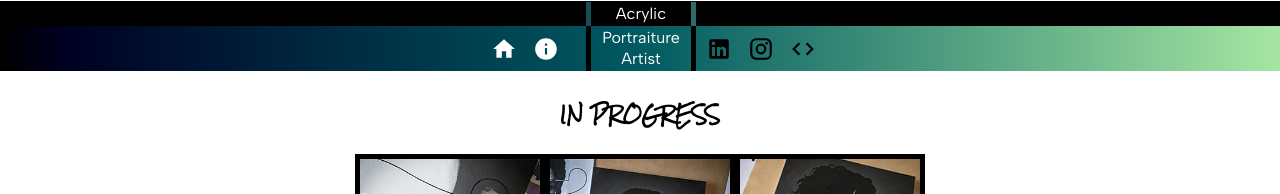
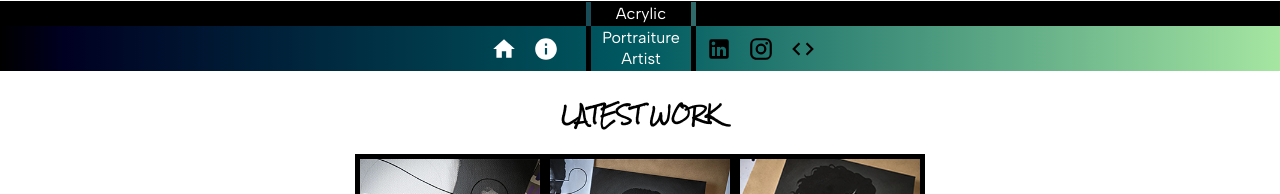
Before and after one commit to librarykrystal/art-portfolio, a React (Create React App) app: page /#/home in a window 1280 px wide. Shown: the part 109-303 px from the top of the page. Built offline with nearby package versions, Linux system fonts and the light colour scheme; a web font is replaced by a local one.

Commit message:
Imported Hush images in Home.jsx.

```diff
--- a/src/components/Home/Home.jsx
+++ b/src/components/Home/Home.jsx
@@ -7,6 +7,12 @@ import princeInProg2 from './princeInProg2.png';
 import princeInProg3 from './princeInProg3.png';
 import princeInProg4 from './princeInProg4.png';
 import princeInProg5 from './princeInProg5.png';
+
+import hush from './webHush.png';
+import hushZoomCat from './webHushZoomCat.png';
+import hushZoomSkull from './webHushZoomSkullHand.png';
+import hushZoomTendrils from './webHushZoomTendrils.png';
+
 
 // Material UI Imports
 import { createTheme, ThemeProvider } from '@mui/material/styles';
@@ -53,7 +59,7 @@ function Home() {
 
       <div className="inProgHeader">
           <Typography className="inProgHeaderText" variant="h4" fontWeight="bold" mb={0} sx={{fontSize: 18}} gutterBottom>
-            IN PROGRESS
+            LATEST WORK
           </Typography>
         </div>
 
```
